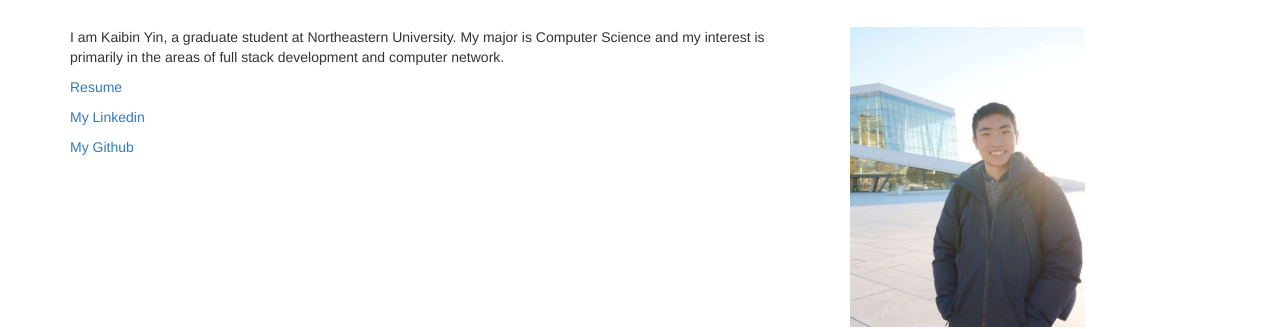
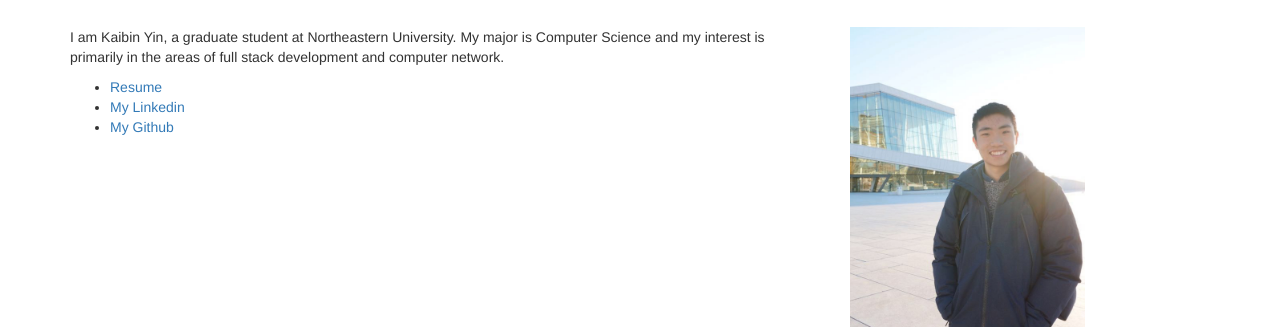
Before and after one commit to Ben-Yin/Kaibin-Yin-Webdev, a website: page public/index.html in a window 1280 px wide. Shown: the part 73-402 px from the top of the page. Drawn offline with Linux system fonts and the light colour scheme.

Commit message:
update
update

```diff
--- a/public/index.html
+++ b/public/index.html
@@ -13,10 +13,12 @@
             <p>
                 I am Kaibin Yin, a graduate student at Northeastern University. My major is Computer Science and my interest is primarily in the areas of full stack development and computer network.
             </p>
-            <p><a href="
-            https://www.dropbox.com/s/4j4d51m1p7wqjqg/Kaibin%20Yin-%20Software%20Engineer%20Intern.pdf?dl=0">Resume</a></p>
-            <p><a href="https://www.linkedin.com/in/kaibin-yin-neu">My Linkedin</a></p>
-            <p><a href="https://github.com/Ben-Yin">My Github</a></p>
+            <ul>
+            <li><a href="
+            https://www.dropbox.com/s/4j4d51m1p7wqjqg/Kaibin%20Yin-%20Software%20Engineer%20Intern.pdf?dl=0">Resume</a></li>
+            <li><a href="https://www.linkedin.com/in/kaibin-yin-neu">My Linkedin</a></li>
+            <li><a href="https://github.com/Ben-Yin">My Github</a></li>
+            </ul>
         </div>
 
         <div class="col-md-4">
@@ -25,6 +27,8 @@
     </div>
     </div>
     <h2>Required links</h2>
+    <div class="row">
+    <div class="col-md-3">
     <ul>
         <li>
             <a href="project/index.html">Project</a>
@@ -39,5 +43,7 @@
             <a href="https://github.com/jannunzi/web-dev-template">Your public repository at GitHub.com</a>
         </li>
     </ul>
+    </div>
+    </div>
 </body>
 </html>
```
